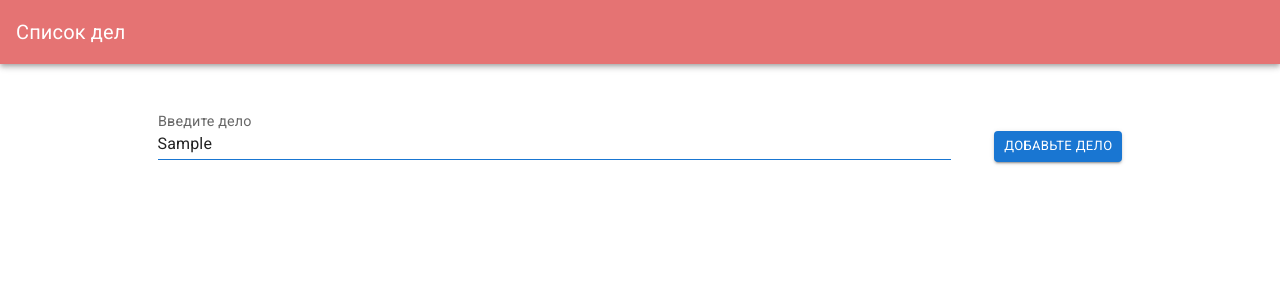
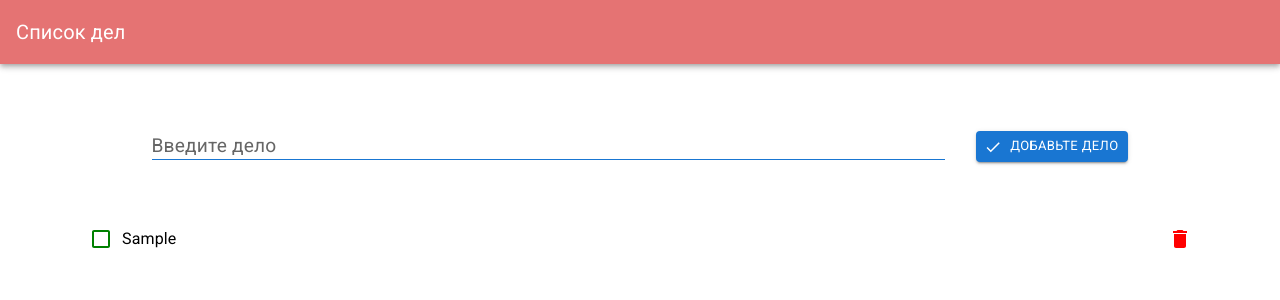
Before and after one commit to OlegLuppov/TO-DO-on-React, a React app: page / in a window 1280 px wide. Both pictures are taken after typing "Sample" into the empty fields and a click on the button "ДОБАВЬТЕ ДЕЛО". Shown: the top 300 px of the page. Built offline with nearby package versions, Linux system fonts and the light colour scheme.

Commit message:
feat:Add a handler to button  which adding todos

```diff
--- a/src/components/AppTodo.tsx
+++ b/src/components/AppTodo.tsx
@@ -1,9 +1,31 @@
 import React from 'react'
+import { useAppDispatch, useAppSelector } from '../store/hooks'
+import { ChangeValue } from '../store/slice'
 import { Box, Button } from '@mui/material'
+import CheckIcon from '@mui/icons-material/Check'
 import { HeaderTodo } from './HeaderTodo'
 import { InputField } from './TodoInputField'
+import { TodoList } from './TodoList'
+import { AddTodo } from '../store/slice'
+import { Todo } from '../store/slice'
 
 export const AppTodo: React.FC = () => {
+  const value = useAppSelector((state) => state.todos.value)
+  const list = useAppSelector((state) => state.todos.list)
+  const decoration = useAppSelector((state) => state.todos.decoration)
+  const dispatch = useAppDispatch()
+
+  const addTodoHandler = () => {
+    const newTodo: Todo = {
+      value: value,
+      id: new Date().getUTCMilliseconds().toString(),
+      completed: false,
+      decoration: 'none',
+    }
+    dispatch(AddTodo([newTodo, ...list!]))
+    dispatch(ChangeValue(''))
+  }
+
   return (
     <>
       <HeaderTodo />
@@ -17,11 +39,12 @@ export const AppTodo: React.FC = () => {
           ['@media (min-height:600px)']: { gap: '1rem' },
         }}
       >
-        <InputField />
-        <Button variant="contained" size="small" sx={{ mt: '1.2rem' }}>
+        <InputField value={value} onChange={(e) => dispatch(ChangeValue(e.target.value))} />
+        <Button onClick={addTodoHandler} startIcon={<CheckIcon />} variant="contained" size="small" sx={{ mt: '1.2rem' }}>
           добавьте дело
         </Button>
       </Box>
+      <TodoList todos={list!} />
     </>
   )
 }
--- a/src/components/TodoInputField.tsx
+++ b/src/components/TodoInputField.tsx
@@ -1,9 +1,16 @@
 import React from 'react'
 import { TextField } from '@mui/material'
 
-export const InputField: React.FC = () => {
+interface InputFieldProps {
+  value: string
+  onChange(e: React.ChangeEvent<HTMLInputElement>): void
+}
+
+export const InputField: React.FC<InputFieldProps> = ({ value, onChange }) => {
   return (
     <TextField
+      value={value}
+      onChange={onChange}
       sx={{
         width: '80%',
         height: '1.5em',
@@ -27,7 +34,6 @@ export const InputField: React.FC = () => {
           color: '#1976d2',
         },
       }}
-      //   fullWidth
       id="standard-basic"
       label="Введите дело"
       variant="standard"
--- /dev/null
+++ b/src/components/TodoList.tsx
@@ -0,0 +1,41 @@
+import React from 'react'
+import { Checkbox, List, ListItem, ListItemText, IconButton } from '@mui/material'
+import DeleteIcon from '@mui/icons-material/Delete'
+import { Todo } from '../store/slice'
+import { useAppDispatch } from '../store/hooks'
+import { changeTextDecoration } from '../store/slice'
+
+export const TodoList: React.FC<{ todos: Todo[] }> = ({ todos }) => {
+  const dispatch = useAppDispatch()
+  return (
+    <List sx={{ width: '90%' }}>
+      {todos.map((todo) => {
+        if (todo.completed) {
+          dispatch(changeTextDecoration(' line-through red'))
+        }
+
+        return (
+          <ListItem
+            key={todo.id}
+            sx={{
+              display: 'flex',
+              justifyContent: 'space-around',
+            }}
+          >
+            <Checkbox
+              checked={todo.completed}
+              sx={{
+                color: 'green',
+                '&.Mui-checked': { color: 'green' },
+              }}
+            />
+            <ListItemText sx={{ textDecoration: `${todo.decoration}` }}>{todo.value}</ListItemText>
+            <IconButton>
+              <DeleteIcon sx={{ color: 'red' }} />
+            </IconButton>
+          </ListItem>
+        )
+      })}
+    </List>
+  )
+}
--- a/src/store/slice.ts
+++ b/src/store/slice.ts
@@ -1,27 +1,22 @@
 import { createSlice,PayloadAction } from '@reduxjs/toolkit'
 
-type Todo = {
+export type Todo = {
   value: string
+  list?:Todo[]
   id:string,
-  background:string
-}
-
-type TodosState = {
-  value:string
-  list:Todo[]
-  background:string
-
-}
-
-const initialState:TodosState = {
-  value:'',
-  list:[],
-  background:''
+  completed:boolean
+  decoration:string
 }
 
 const mySlices = createSlice({
   name: 'todos',
-  initialState,
+  initialState:<Todo> {
+    value:'',
+    list:[],
+    id: new Date().getUTCMilliseconds().toString(),
+    completed:false,
+    decoration:'none'
+  },
   reducers: {
     AddTodo:(state, action:PayloadAction<Todo[]>) => {
       state.list = action.payload
@@ -29,12 +24,11 @@ const mySlices = createSlice({
     ChangeValue: (state, action:PayloadAction<string>) => {
       state.value = action.payload
     },
-    ChangeBackground:(state, action:PayloadAction<string>) =>  {
-
-     state.background = action.payload
-    },
+    changeTextDecoration:(state,action:PayloadAction<string>) => {
+    state.decoration = action.payload
+    }
   },
 })
 
-export const { AddTodo, ChangeValue, ChangeBackground } = mySlices.actions
+export const {AddTodo, ChangeValue, changeTextDecoration} = mySlices.actions
 export default mySlices.reducer
```
